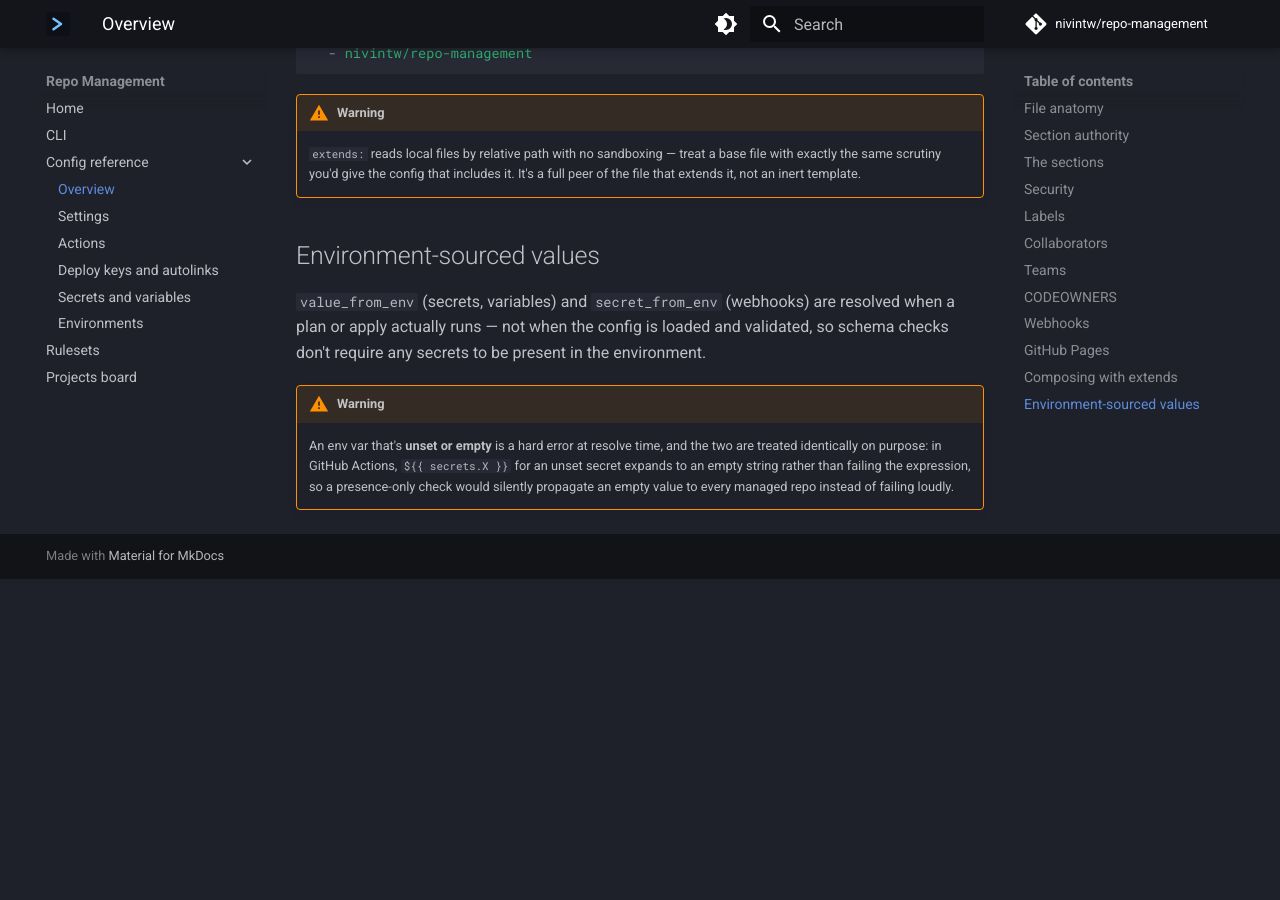
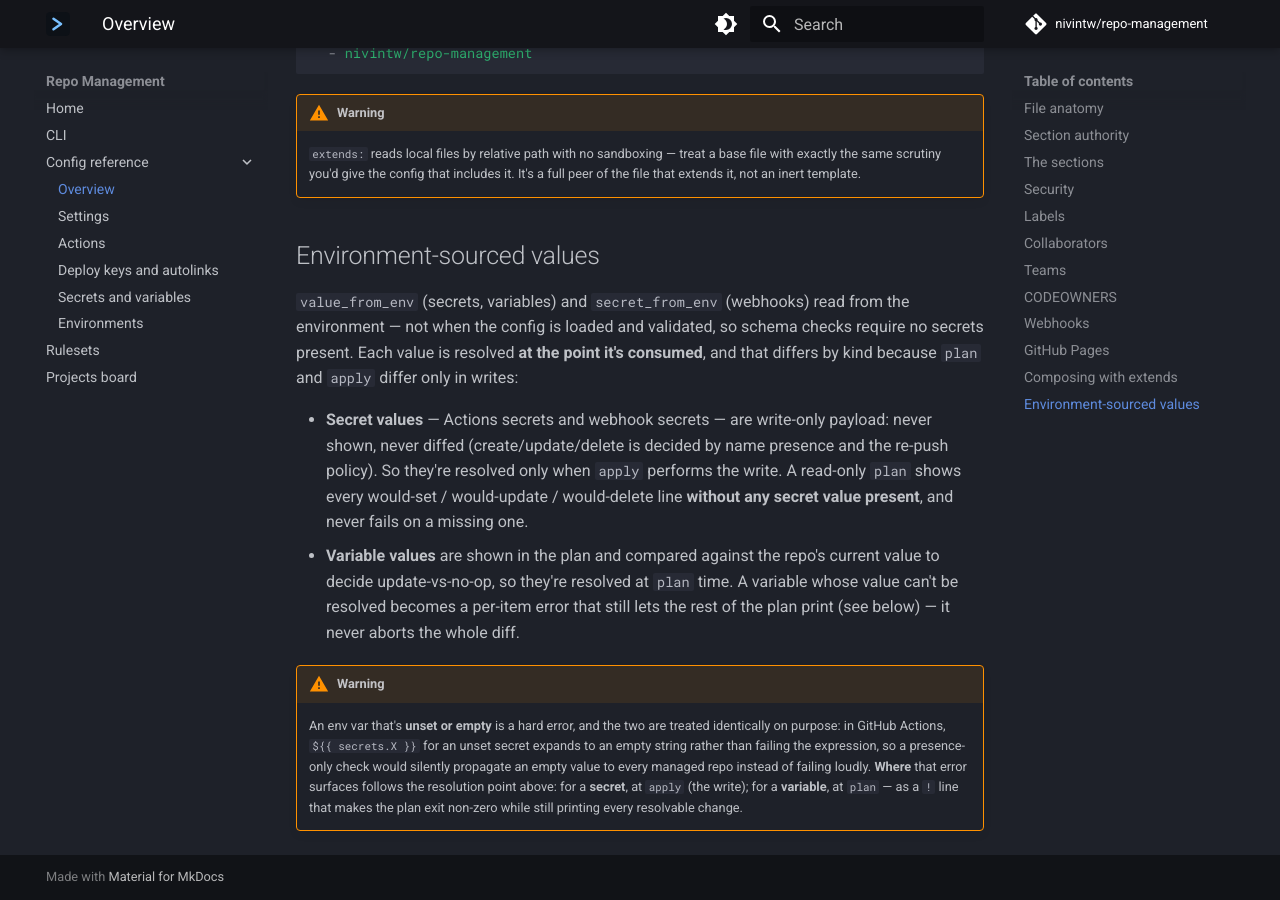
Before and after one commit to nivintw/repo-management, an MkDocs documentation site: the page built from docs/config.md, in a window 1280 px wide and 900 px high, scrolled down 8535 px. Built offline with MkDocs 1.6.1 and Material for MkDocs 9.7.7, drawn with Linux system fonts in a browser that asks for light colours; comment, search, counter and statistics services are not loaded; before the commit the page ends 9114 px from its top, so only the background shows below that.

Commit message:
docs: resolve secret values at write, variables at plan
Document the new resolution model: secret values (Actions + webhook) resolve
only at apply (write-only payload), so plan previews them with no secret values
present; variable values resolve at plan (diff-input), and an unresolvable one
is a per-item '!' error that exits non-zero without hiding the rest of the diff.

```diff
--- a/docs/config.md
+++ b/docs/config.md
@@ -350,12 +350,26 @@ repos:
 
 ## Environment-sourced values
 
-`value_from_env` (secrets, variables) and `secret_from_env` (webhooks) are resolved when a
-plan or apply actually runs — not when the config is loaded and validated, so schema checks
-don't require any secrets to be present in the environment.
+`value_from_env` (secrets, variables) and `secret_from_env` (webhooks) read from the
+environment — not when the config is loaded and validated, so schema checks require no secrets
+present. Each value is resolved **at the point it's consumed**, and that differs by kind
+because `plan` and `apply` differ only in writes:
+
+- **Secret values** — Actions secrets and webhook secrets — are write-only payload: never
+  shown, never diffed (create/update/delete is decided by name presence and the re-push
+  policy). So they're resolved only when `apply` performs the write. A read-only `plan` shows
+  every would-set / would-update / would-delete line **without any secret value present**, and
+  never fails on a missing one.
+- **Variable values** are shown in the plan and compared against the repo's current value to
+  decide update-vs-no-op, so they're resolved at `plan` time. A variable whose value can't be
+  resolved becomes a per-item error that still lets the rest of the plan print (see below) —
+  it never aborts the whole diff.
 
 !!! warning
-    An env var that's **unset or empty** is a hard error at resolve time, and the two are
-    treated identically on purpose: in GitHub Actions, `${{ secrets.X }}` for an unset secret
-    expands to an empty string rather than failing the expression, so a presence-only check
-    would silently propagate an empty value to every managed repo instead of failing loudly.
+    An env var that's **unset or empty** is a hard error, and the two are treated identically
+    on purpose: in GitHub Actions, `${{ secrets.X }}` for an unset secret expands to an empty
+    string rather than failing the expression, so a presence-only check would silently propagate
+    an empty value to every managed repo instead of failing loudly. **Where** that error
+    surfaces follows the resolution point above: for a **secret**, at `apply` (the write); for a
+    **variable**, at `plan` — as a `!` line that makes the plan exit non-zero while still
+    printing every resolvable change.
```
Also changed, not shown: docs/cli.md (+10 -0 lines), docs/config/secrets-and-variables.md (+12 -1 lines).
